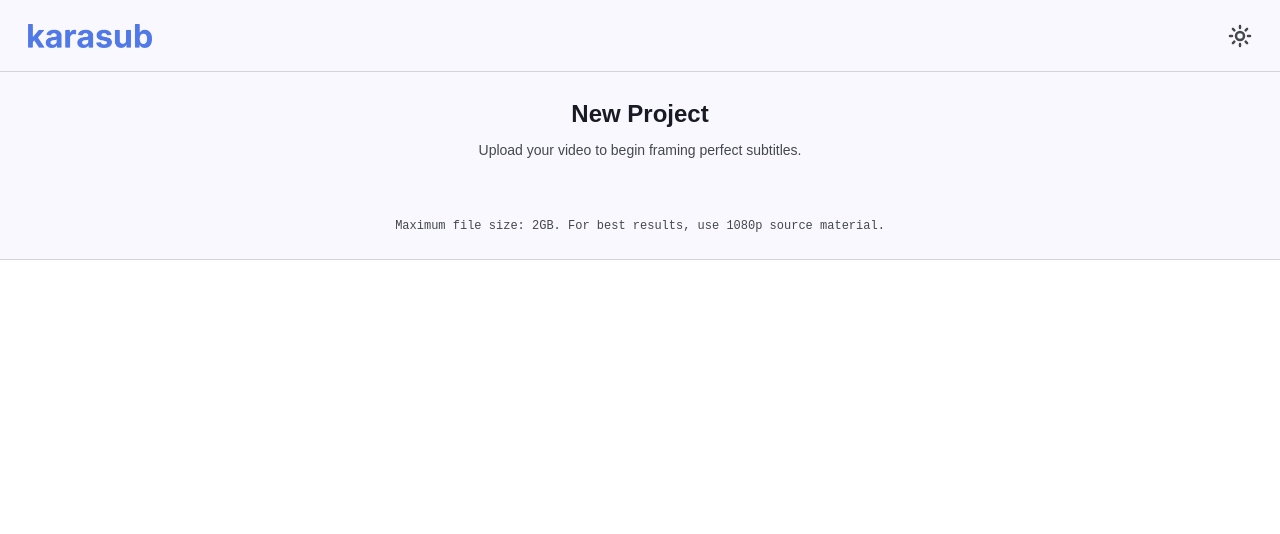
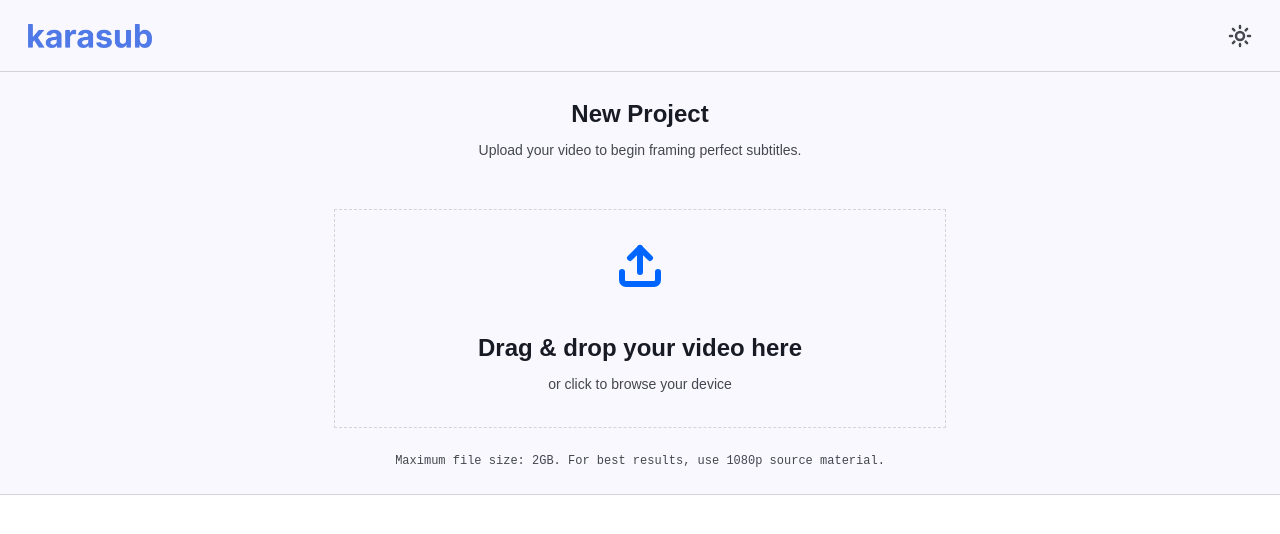
Before and after one commit to nvn0x33/karasub-web, a React (Vite) app in the folder client/: page / in a window 1280 px wide. Shown: the top 534 px of the page. Built offline with nearby package versions, Linux system fonts and the light colour scheme.

Commit message:
feat: add UploadBox component

```diff
--- a/client/src/components/UploadBox.tsx
+++ b/client/src/components/UploadBox.tsx
@@ -0,0 +1,15 @@
+import { Upload } from "lucide-react";
+import HeadDesc from "./HeadDesc";
+
+export default function UploadBox() {
+    return (
+        <div className="p-8 flex flex-col items-center gap-10 border border-dashed border-outline w-1/2 m-auto">
+            <Upload size={48} className="text-primary" strokeWidth={3} />
+            <HeadDesc
+                headline="Drag & drop your video here"
+                desc="or click to browse your device"
+            />
+            <input type="file" id="videoInput" accept="video/*" hidden />
+        </div>
+    );
+}
--- a/client/src/components/UploadScreen.tsx
+++ b/client/src/components/UploadScreen.tsx
@@ -1,4 +1,5 @@
 import HeadDesc from "./HeadDesc";
+import UploadBox from "./UploadBox";
 
 export default function UploadScreen() {
     return (
@@ -7,8 +8,8 @@ export default function UploadScreen() {
                 headline="New Project"
                 desc="Upload your video to begin framing perfect subtitles."
             />
-            <div className="flex flex-col gap-2">
-                <div className="video-upload-container"></div>
+            <div className="flex flex-col gap-6">
+                <UploadBox />
                 <span className="text-mono-label font-mono font-medium text-desc">
                     Maximum file size: 2GB. For best results, use 1080p source
                     material.
--- a/client/src/index.css
+++ b/client/src/index.css
@@ -13,7 +13,7 @@
     --text-mono-label: 0.75rem;
 
     /* CONSTANT VARIABLES */
-    --color-button-bg: #0066ff;
+    --color-primary: #0066ff;
     --color-icon-hover: #507aea;
 
     /* THEME VARIABLES */
```
